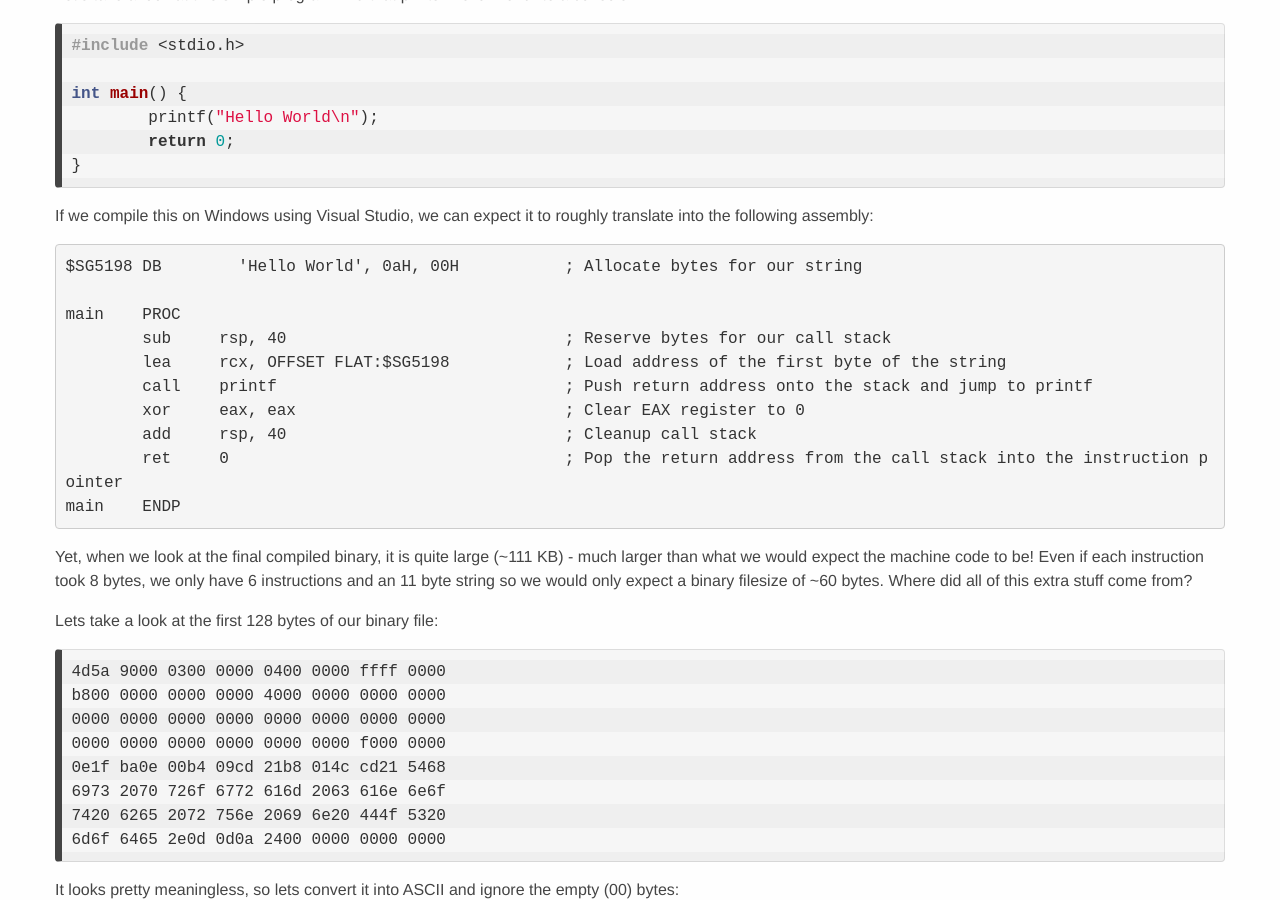
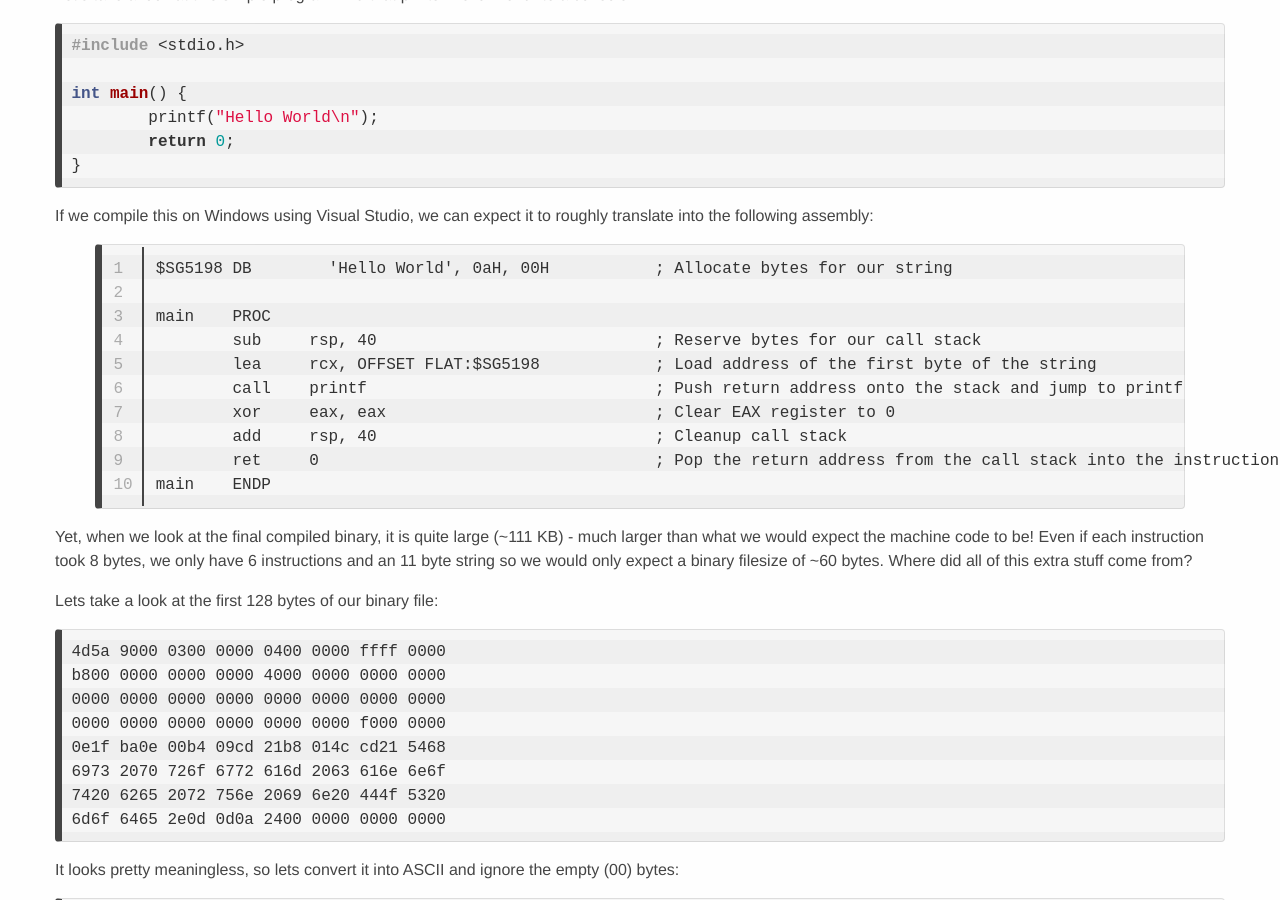
Before and after one commit to Sunstradamus/Sunstradamus.github.io, a Jekyll site: the page built from _posts/2021-04-25-operating-systems.md, in a window 1280 px wide and 900 px high, scrolled down 975 px. Built offline with Jekyll 4.4.1, drawn with Linux system fonts in a browser that asks for light colours.

Commit message:
Testing assembly highlighting

````diff
--- a/_posts/2021-04-25-operating-systems.md
+++ b/_posts/2021-04-25-operating-systems.md
@@ -30,7 +30,7 @@
 
 If we compile this on Windows using Visual Studio, we can expect it to roughly translate into the following assembly:
 
-```asm
+{% highlight assembly linenos %}
 $SG5198 DB        'Hello World', 0aH, 00H           ; Allocate bytes for our string
 
 main    PROC
@@ -41,7 +41,7 @@
         add     rsp, 40                             ; Cleanup call stack
         ret     0                                   ; Pop the return address from the call stack into the instruction pointer
 main    ENDP
-```
+{% endhighlight %}
 
 Yet, when we look at the final compiled binary, it is quite large (~111 KB) - much larger than what we would expect the machine code to be! Even if each instruction took 8 bytes, we only have 6 instructions and an 11 byte string so we would only expect a binary filesize of ~60 bytes. Where did all of this extra stuff come from?
 
````
